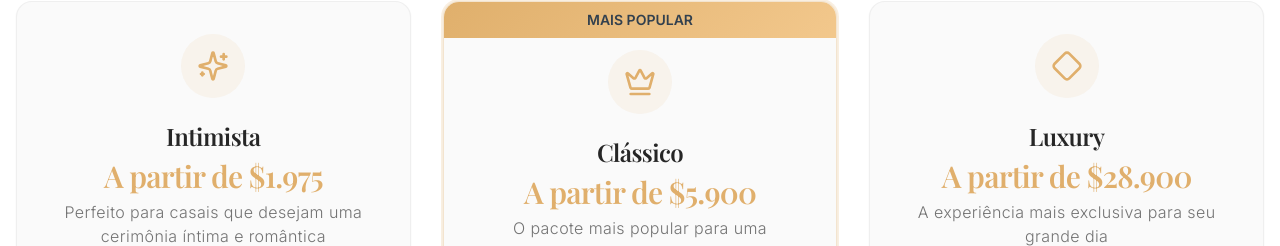
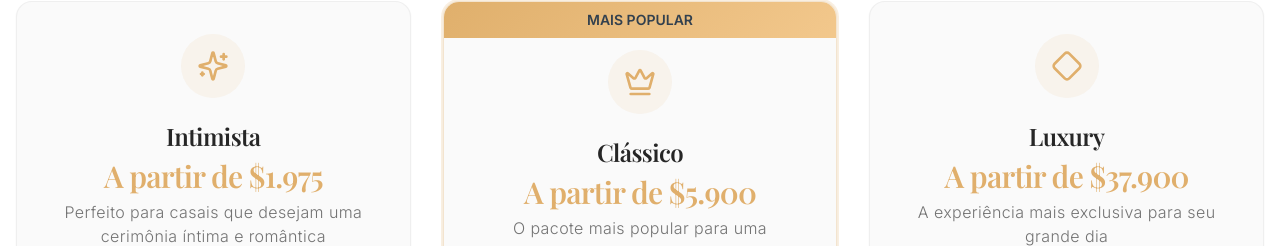
Before and after one commit to allanmonteiro10/cancun-vows-paradise, a React (Vite) app: page / in a window 1280 px wide. Shown: the part 4725-4971 px from the top of the page. Built offline with nearby package versions, Linux system fonts and the light colour scheme; a web font is replaced by a local one.

Commit message:
Fix: Update Luxury package price

```diff
--- a/src/components/WeddingPackages.tsx
+++ b/src/components/WeddingPackages.tsx
@@ -42,7 +42,7 @@ const WeddingPackages = () => {
     {
       name: "Luxury",
       icon: Diamond,
-      price: "A partir de $28.900",
+      price: "A partir de $37.900",
       description: "A experiência mais exclusiva para seu grande dia",
       features: [
         "Cerimônia premium para até 100 pessoas",
```
